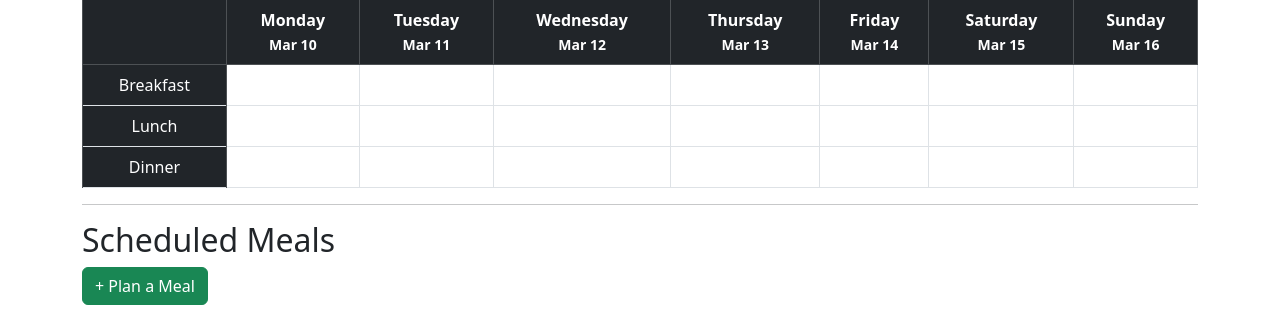
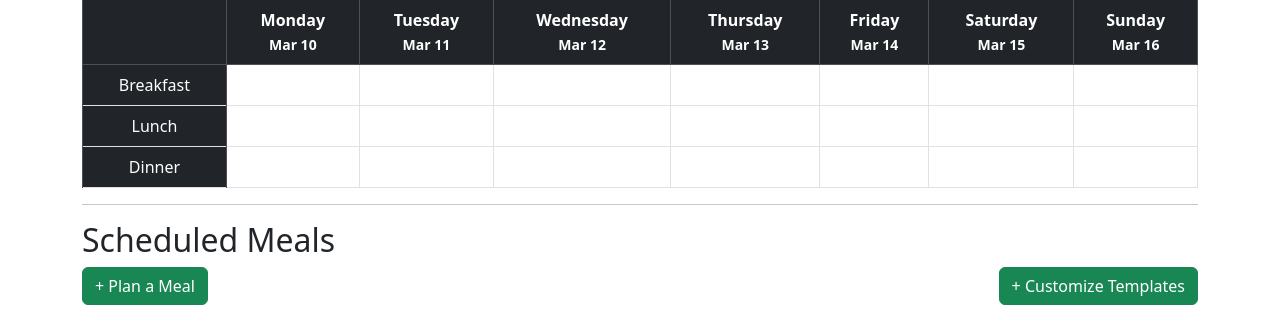
Before and after one commit to LiewZhengXian/Server-Side-Assignment, a PHP site: page /meal_planning_module/meal_plan_list.php in a window 1280 px wide. Shown: the part 137-458 px from the top of the page. Run offline with PHP 8.4, Linux system fonts and the light colour scheme; a user stored in the database is signed in; data comes from the database, SQL or seed files in the repository; data that the repository does not hold is empty.

Commit message:
UPdate list

```diff
--- a/meal_planning_module/meal_plan_list.php
+++ b/meal_planning_module/meal_plan_list.php
@@ -156,6 +156,7 @@ $meal_times = ["Breakfast", "Lunch", "Dinner"];
         <h2>Scheduled Meals</h2>
         <div class="d-flex justify-content-between align-items-center mb-3">
             <a href="meal_plan_add.php" class="btn btn-success">+ Plan a Meal</a>
+            <a href="../meal_template_module/list_templates.php" class="btn btn-success">+ Customize Templates</a>
         </div>
 
         <table class="table table-striped table-hover">
```
